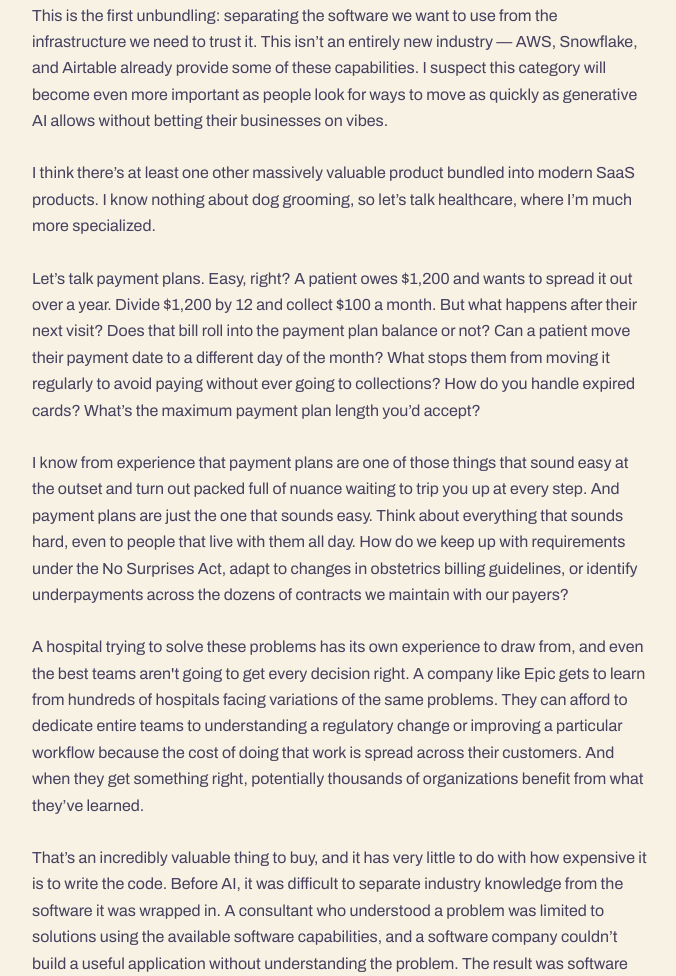
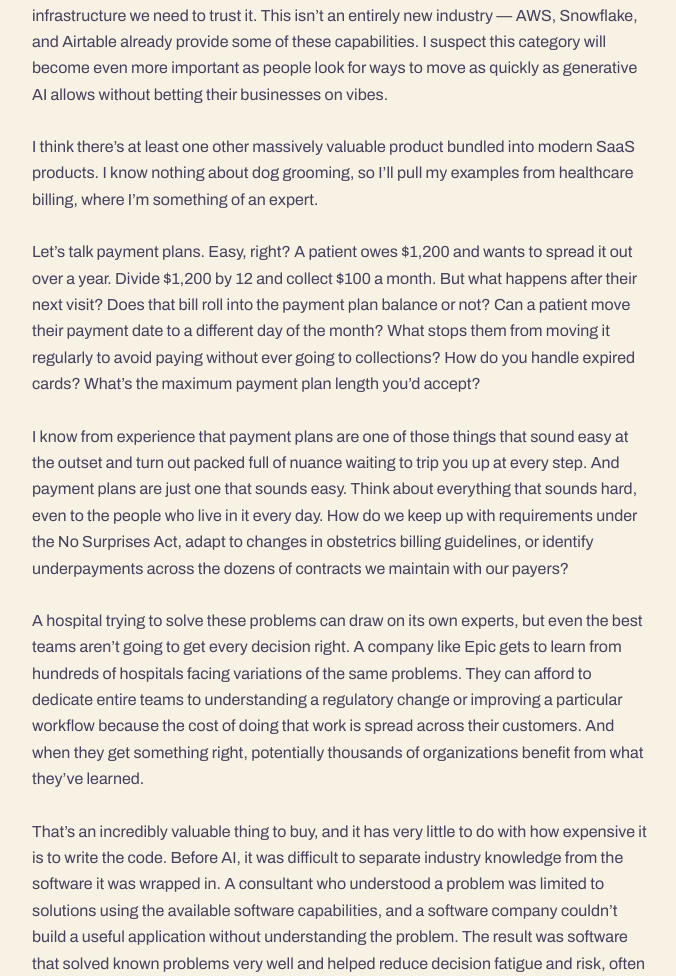
Before and after one commit to tommyc925/dream, a plain HTML site: page tommy/essays/the-great-unbundling/index.html in a window 1280 px wide. Shown: the part 2774-3750 px from the top of the page, without its empty margins (298-974 px from the left). Drawn offline with Linux system fonts and the light colour scheme.

Commit message:
THE REVISION AFTER THE REREAD (2026-11-21, the craft-fair morning, his word "Let's bring the revision live!"): six surgical edits from his own reread, judged line by line at the desk. The opening repetition cured by one job per paragraph - P1 keeps hindsight and loses its second question; P2 rebuilt in his own hand on the that/what hinge ("everyone could see... even if they couldn't predict"), the dangling "its limits" replaced by the limits landing last ("what the internet would actually transform, and what it wouldn't"). The healthcare lane change loses its "let's talk" so the payment-plan launch keeps its own ("I'll pull my examples from healthcare billing, where I'm something of an expert" - his playful register, kept). "Just the one" becomes "just one" (a specimen, not an office); "people that live with them all day" becomes "the people who live in it every day" (his call, the habitat reading). The hospital sentence's buried concession surfaces: "can draw on its own experts, but even the best teams" - credit to the staff, the and turned but, the team/teams echo dodged. Two stray straight apostrophes curled to the file's typography on the way through.
Co-Authored-By: Claude Fable 5 <noreply@anthropic.com>

```diff
--- a/tommy/essays/the-great-unbundling/index.html
+++ b/tommy/essays/the-great-unbundling/index.html
@@ -159,9 +159,9 @@
 <main>
   <p class="epigraph">“History don’t repeat itself, it rhymes”<span class="attrib">— Jay-Z (2013), quote originally attributed to Mark Twain</span></p>
 
-  <p>Hindsight is 20/20. After any major technological shift it seems obvious why the winners in the new economy won. Why does it never seem that way at the time? Are there things from the past that can shed light on what the next 10 years might look like? I maintain software by day and build it by night, so I’ve been thinking a lot about what impact AI will have. I predict it will look like a great unbundling.</p>
+  <p>Hindsight is 20/20. After any major technological shift it seems obvious why the winners in the new economy won. Why does it never seem that way at the time? I maintain software by day and build it by night, so I’ve been thinking a lot about what impact AI will have. I predict it will look like a great unbundling.</p>
 
-  <p>In the late 1990s, it was clear that the internet was going to change the economy forever. What wasn’t clear was what that future would look like. The dot-com bubble illustrated, at least in part, how difficult it was to predict the shape of an internet-enabled future and, crucially, its limits.</p>
+  <p>In the late 1990s, everyone could see the internet was going to change the economy forever even if they couldn’t predict what that future would look like. The dot-com bubble showed us not just which bets would pay, but what the internet would actually transform, and what it wouldn’t.</p>
 
   <p>One surprising winner of the internet was the algorithm. I don’t think it was obvious just how valuable the ability to search, sort, and curate information would become. Sure, every software and web company needed algorithms, but who would have guessed that the ability to decide what people see would help define some of the most valuable companies in history?</p>
 
@@ -181,13 +181,13 @@
 
   <p>This is the first unbundling: separating the software we want to use from the infrastructure we need to trust it. This isn’t an entirely new industry — AWS, Snowflake, and Airtable already provide some of these capabilities. I suspect this category will become even more important as people look for ways to move as quickly as generative AI allows without betting their businesses on vibes.</p>
 
-  <p>I think there’s at least one other massively valuable product bundled into modern SaaS products. I know nothing about dog grooming, so let’s talk healthcare, where I’m much more specialized.</p>
+  <p>I think there’s at least one other massively valuable product bundled into modern SaaS products. I know nothing about dog grooming, so I’ll pull my examples from healthcare billing, where I’m something of an expert.</p>
 
   <p>Let’s talk payment plans. Easy, right? A patient owes $1,200 and wants to spread it out over a year. Divide $1,200 by 12 and collect $100 a month. But what happens after their next visit? Does that bill roll into the payment plan balance or not? Can a patient move their payment date to a different day of the month? What stops them from moving it regularly to avoid paying without ever going to collections? How do you handle expired cards? What’s the maximum payment plan length you’d accept?</p>
 
-  <p>I know from experience that payment plans are one of those things that sound easy at the outset and turn out packed full of nuance waiting to trip you up at every step. And payment plans are just the one that sounds easy. Think about everything that sounds hard, even to people that live with them all day. How do we keep up with requirements under the No Surprises Act, adapt to changes in obstetrics billing guidelines, or identify underpayments across the dozens of contracts we maintain with our payers?</p>
+  <p>I know from experience that payment plans are one of those things that sound easy at the outset and turn out packed full of nuance waiting to trip you up at every step. And payment plans are just one that sounds easy. Think about everything that sounds hard, even to the people who live in it every day. How do we keep up with requirements under the No Surprises Act, adapt to changes in obstetrics billing guidelines, or identify underpayments across the dozens of contracts we maintain with our payers?</p>
 
-  <p>A hospital trying to solve these problems has its own experience to draw from, and even the best teams aren't going to get every decision right. A company like Epic gets to learn from hundreds of hospitals facing variations of the same problems. They can afford to dedicate entire teams to understanding a regulatory change or improving a particular workflow because the cost of doing that work is spread across their customers. And when they get something right, potentially thousands of organizations benefit from what they’ve learned.</p>
+  <p>A hospital trying to solve these problems can draw on its own experts, but even the best teams aren’t going to get every decision right. A company like Epic gets to learn from hundreds of hospitals facing variations of the same problems. They can afford to dedicate entire teams to understanding a regulatory change or improving a particular workflow because the cost of doing that work is spread across their customers. And when they get something right, potentially thousands of organizations benefit from what they’ve learned.</p>
 
   <p>That’s an incredibly valuable thing to buy, and it has very little to do with how expensive it is to write the code. Before AI, it was difficult to separate industry knowledge from the software it was wrapped in. A consultant who understood a problem was limited to solutions using the available software capabilities, and a software company couldn’t build a useful application without understanding the problem. The result was software that solved known problems very well and helped reduce decision fatigue and risk, often at the expense of customization and flexibility.</p>
 
```
